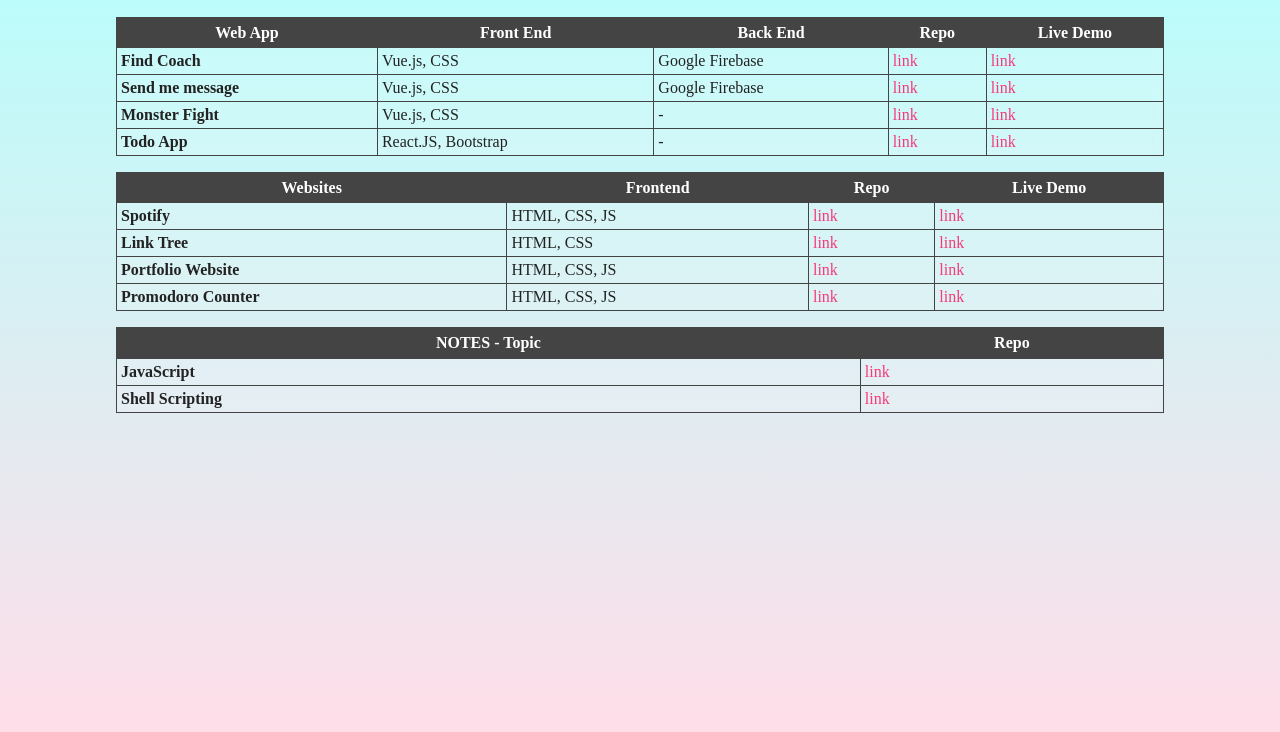
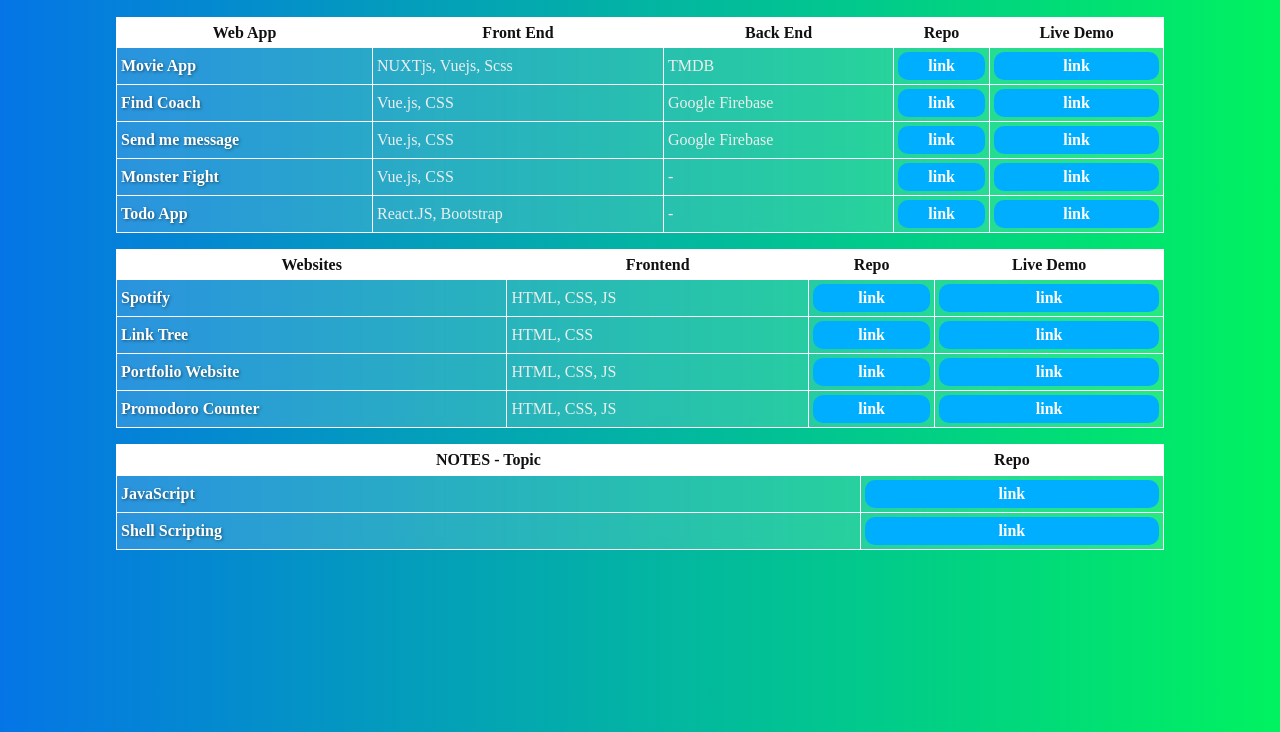
Before and after one commit to omrajsharma/projects, a plain HTML site: page index.html in a window 1280 px wide. Shown: the part 68-800 px from the top of the page. Drawn offline with Linux system fonts and the light colour scheme.

Commit message:
design updated, added movie app in the list

```diff
--- a/assets/style.css
+++ b/assets/style.css
@@ -4,15 +4,9 @@
 }
 
 body {
-    /* background-color: aqua; */
-
-    /* background: #C6FFDD;
-    background: -webkit-linear-gradient(to right, #f7797d, #FBD786, #C6FFDD);
-    background: linear-gradient(to right, #f7797d, #FBD786, #C6FFDD);  */
-
-    background-color: #FFDEE9;
-    background-image: linear-gradient(0deg, #FFDEE9 0%, #B5FFFC 100%);
-
+    background: #00F260;  /* fallback for old browsers */
+background: -webkit-linear-gradient(to right, #0575E6, #00F260);  /* Chrome 10-25, Safari 5.1-6 */
+background: linear-gradient(to right, #0575E6, #00F260); /* W3C, IE 10+/ Edge, Firefox 16+, Chrome 26+, Opera 12+, Safari 7+ */
 
 }
 
@@ -20,45 +14,54 @@ body {
     min-height: 100vh;
     max-width: 1080px;
     margin: auto;
-    /* background-color: #dddddd; */
 }
 
 header {
     padding: 1rem;
 }
 #heading {
-    color: #333;
-    text-shadow: 2px 0px 4px rgb(102, 102, 102, 0.50);
+    color: #fff;
+    text-shadow: 1px 7px 7px rgb(16 16 16 / 50%);
 }
 
 /* TABLE */
 table, th, td {
-    border: 1px solid #444;
+    border: 1px solid #fff;
     border-radius: 15px;
 }
 table {
     width: 100%;
     border-collapse: collapse;
 }
+thead {
+    background-color: #fff;
+}
 th {
     padding: 0.35rem;
     border-radius: 0;
-    background-color: #444;
-    color: white;
+    color: #111;
+    font-weight: 600;
 }
 td {
     padding: 0.25rem;
-    color: #222;
+    color: #eee;
+    font-weight: 500;
 }
 tbody tr td:first-child {
-    color: #222;
+    color: #fff;
+    text-shadow: 1px 1px 3px rgb(16 16 16 / 50%);
     font-weight: 700;
 }
 
 a {
     text-decoration: none;
-    font-weight: 400;
-    color: #f73a79;
+    font-weight: 600;
+    color: #fff;
+    display: block;
+    text-align: center;
+    border-radius: 10px;
+    background-color: rgb(0, 174, 255);
+    padding: 5px;
 }
 a:hover {
     color: #00c5bf;
--- a/index.html
+++ b/index.html
@@ -30,7 +30,21 @@
                 </thead>
 
                 <tbody>
-                    <!-- 1 -->
+
+                    <!-- 5 -->
+                    <tr>
+                        <td>Movie App</td>
+                        <td>NUXTjs, Vuejs, Scss</td>
+                        <td>TMDB</td>
+                        <td>
+                            <a href="https://github.com/omrajsharma/movie-app"> link </a>
+                        </td>
+                        <td>
+                            <a href="https://omraj-movie-app.herokuapp.com/"> link </a>
+                        </td>
+                    </tr>
+
+                    <!-- 4 -->
                     <tr>
                         <td>Find Coach</td>
                         <td>Vue.js, CSS</td>
@@ -43,7 +57,7 @@
                         </td>
                     </tr>
 
-                    <!-- 2 -->
+                    <!-- 3 -->
                     <tr>
                         <td>Send me message</td>
                         <td>Vue.js, CSS</td>
@@ -56,7 +70,7 @@
                         </td>
                     </tr>
 
-                    <!-- 3 -->
+                    <!-- 2 -->
                     <tr>
                         <td>Monster Fight</td>
                         <td>Vue.js, CSS</td>
@@ -69,7 +83,7 @@
                         </td>
                     </tr>
 
-                    <!-- 4 -->
+                    <!-- 1 -->
                     <tr>
                         <td>Todo App</td>
                         <td>React.JS, Bootstrap</td>
```
